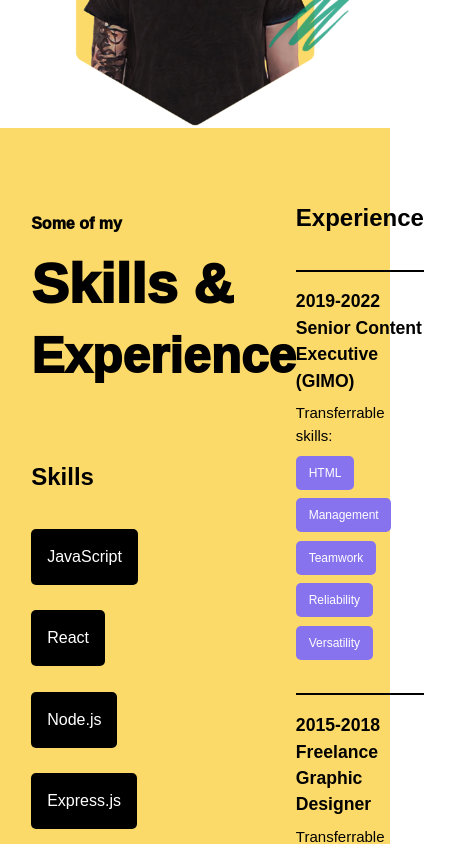
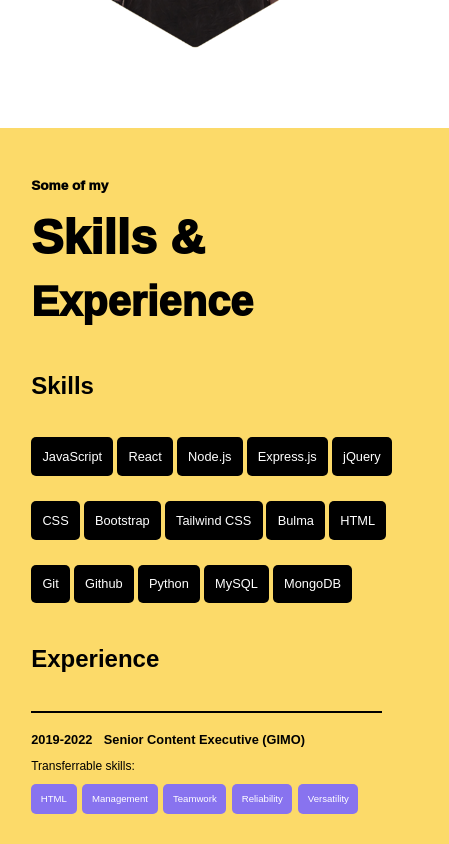
Before and after one commit to rodrigodelascio/rod-current-folio, a React (Create React App) app: page / in a window 390 px wide. Shown: the part 720-1564 px from the top of the page, 449 px wide, since content can reach past the window. Built offline with nearby package versions, Linux system fonts and the light colour scheme.

Commit message:
media queries updated

```diff
--- a/src/components/common/Navbar.module.css
+++ b/src/components/common/Navbar.module.css
@@ -183,6 +183,6 @@
 
 @media screen and (max-width: 375px) {
   .hamburger-menu-container {
-    margin-right: -10vw;
+    margin-right: -15vw;
   }
 }
--- a/src/components/landing/HeroSection.module.css
+++ b/src/components/landing/HeroSection.module.css
@@ -233,11 +233,19 @@
   }
 
   .profile-pic-container p {
-    font-size: 0.75rem;
+    font-size: 0.7rem;
   }
 }
 
 @media screen and (max-width: 576px) {
+  .section-container {
+    justify-content: unset;
+  }
+
+  .hero-text-container {
+    margin-bottom: 2.5vh;
+  }
+
   .hero-text-container button {
     margin-right: 0.5vw;
     margin-top: 2vh;
@@ -250,6 +258,10 @@
   .profile-pic-container p {
     font-size: 0.65rem;
   }
+
+  .profile-pic {
+    padding-top: 10vh;
+  }
 }
 
 @media screen and (max-width: 375px) {
@@ -258,7 +270,7 @@
   }
 
   .hero-text-container {
-    width: 94vw;
+    width: 98vw;
   }
 
   .hero-text-container p {
@@ -277,7 +289,7 @@
   }
 
   .profile-pic-container {
-    width: 94vw;
+    width: 98vw;
     margin-top: 1.5vh;
   }
 
--- a/src/components/skills/Skills.module.css
+++ b/src/components/skills/Skills.module.css
@@ -94,6 +94,7 @@
 .experience-inner-wrapper p {
   color: #000;
   margin-top: 1vh;
+  font-size: 0.9rem;
 }
 
 .transferrable-skills-wrapper {
@@ -120,8 +121,8 @@
   background: #000;
   color: #fff;
   border-radius: 50%;
-  height: 8rem;
-  width: 8rem;
+  height: 7rem;
+  width: 7rem;
   align-items: center;
   justify-content: center;
   font-size: 0.7rem;
@@ -134,8 +135,8 @@
 .cv-button-wrapper {
   border: dashed #8873ef 0.1rem;
   border-radius: 50%;
-  height: 6.8rem;
-  width: 6.8rem;
+  height: 6rem;
+  width: 6rem;
   display: flex;
   align-items: center;
   justify-content: center;
@@ -156,16 +157,107 @@
 /* Media Queries */
 
 @media screen and (max-width: 1200px) {
+  .skills-card {
+    padding: 0.7rem 0.8rem;
+    font-size: 0.95rem;
+  }
+
+  .transferrable-skills-card {
+    padding: 0.5rem 0.6rem;
+    font-size: 0.65rem;
+  }
+
+  .experience-inner-wrapper h5 {
+    font-size: 1rem;
+  }
 }
 
 @media screen and (max-width: 992px) {
+  .skills-card {
+    padding: 0.6rem 0.7rem;
+    font-size: 0.8rem;
+  }
+
+  .transferrable-skills-card {
+    padding: 0.5rem 0.6rem;
+    font-size: 0.6rem;
+  }
+
+  .experience-inner-wrapper h5 {
+    font-size: 0.8rem;
+  }
+
+  .experience-inner-wrapper p {
+    font-size: 0.75rem;
+  }
+
+  .cv-button-container {
+    height: 6rem;
+    width: 6rem;
+    font-size: 0.6rem;
+  }
+
+  .cv-button-wrapper {
+    height: 5rem;
+    width: 5rem;
+  }
 }
 
 @media screen and (max-width: 768px) {
+  .section-container {
+    flex-direction: column;
+    padding: 4vh 8vw 0 8vw;
+  }
+
+  .hero-text-container p {
+    font-size: 0.85rem;
+    line-height: 2.5rem;
+  }
+
+  .hero-text-container h2 {
+    font-size: 3rem;
+    line-height: 4rem;
+  }
+
+  .hero-text-container h3 {
+    font-size: 2.6rem;
+    line-height: 4rem;
+  }
+
+  .skills-section-container {
+    margin-top: 4vh;
+    margin-bottom: 4vh;
+  }
+
+  .skills-cards-container {
+    width: 84vw;
+  }
+
+  .experience-section-container {
+    width: 84vw;
+    margin-bottom: 4vh;
+  }
+
+  .transferrable-skills-card {
+    margin-right: 1.5vw;
+  }
+
+  .cv-button-container {
+    display: none;
+  }
 }
 
 @media screen and (max-width: 576px) {
+  .section-container {
+    width: 115vw;
+    padding: 4vh 8vw 0 8vw;
+  }
+
+  .skills-cards-container {
+    width: 100vw;
+  }
+
+  .experience-section-container {
+    width: 90vw;
+  }
 }
-
-@media screen and (max-width: 375px) {
-}
```
